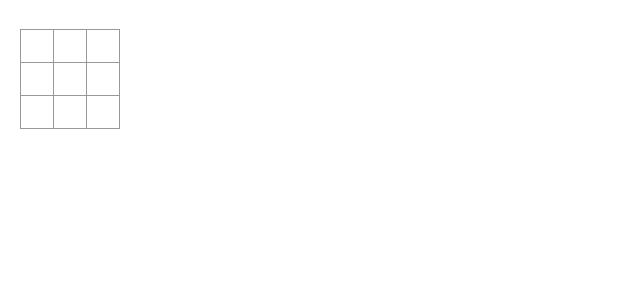
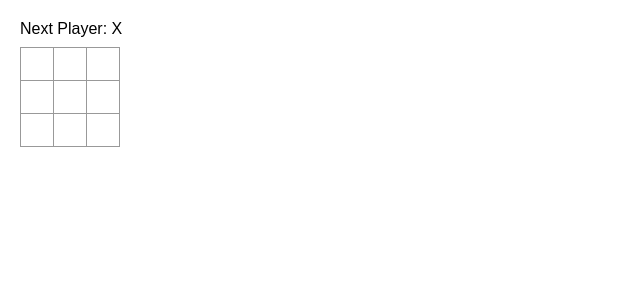
Before and after one commit to aman2000raj/tik-tak-toe-with-TDD, a React (Vite) app: page / in a window 1280 px wide. Shown: the top 300 px of the page, without its empty margins (0-640 px from the left). Built offline with nearby package versions, Linux system fonts and the light colour scheme.

Commit message:
Update Board Component with handleClick method with result and player's turn logic.

```diff
--- a/src/components/Board.js
+++ b/src/components/Board.js
@@ -2,17 +2,28 @@ import React from 'react';
 import Square from './Square';
 import calculateWinnner from './calculateWinner';
 
-function Board({ squares, onPlay }) {
+function Board({ xIsNext, squares, onPlay }) {
   const winner = calculateWinnner(squares);
-  let status = winner ? `Winner: ${winner}` : '';
+  let status = winner
+    ? `Winner: ${winner}`
+    : `Next Player: ${xIsNext ? 'X' : 'O'}`;
 
   function handleClick(idx) {
-    // Todo
-    onPlay();
+    if (squares[idx] || calculateWinnner(squares)) return;
+    const nextSquares = squares.slice();
+    if (xIsNext) {
+      nextSquares[idx] = 'X';
+    } else {
+      nextSquares[idx] = 'O';
+    }
+
+    onPlay(nextSquares);
   }
   return (
     <>
-      <div className='status'>{status}</div>
+      <div data-testid='next-player' className='status'>
+        {status}
+      </div>
       <div className='board-row'>
         <Square value={squares[0]} onSquareClick={() => handleClick(0)} />
         <Square value={squares[1]} onSquareClick={() => handleClick(1)} />
```
